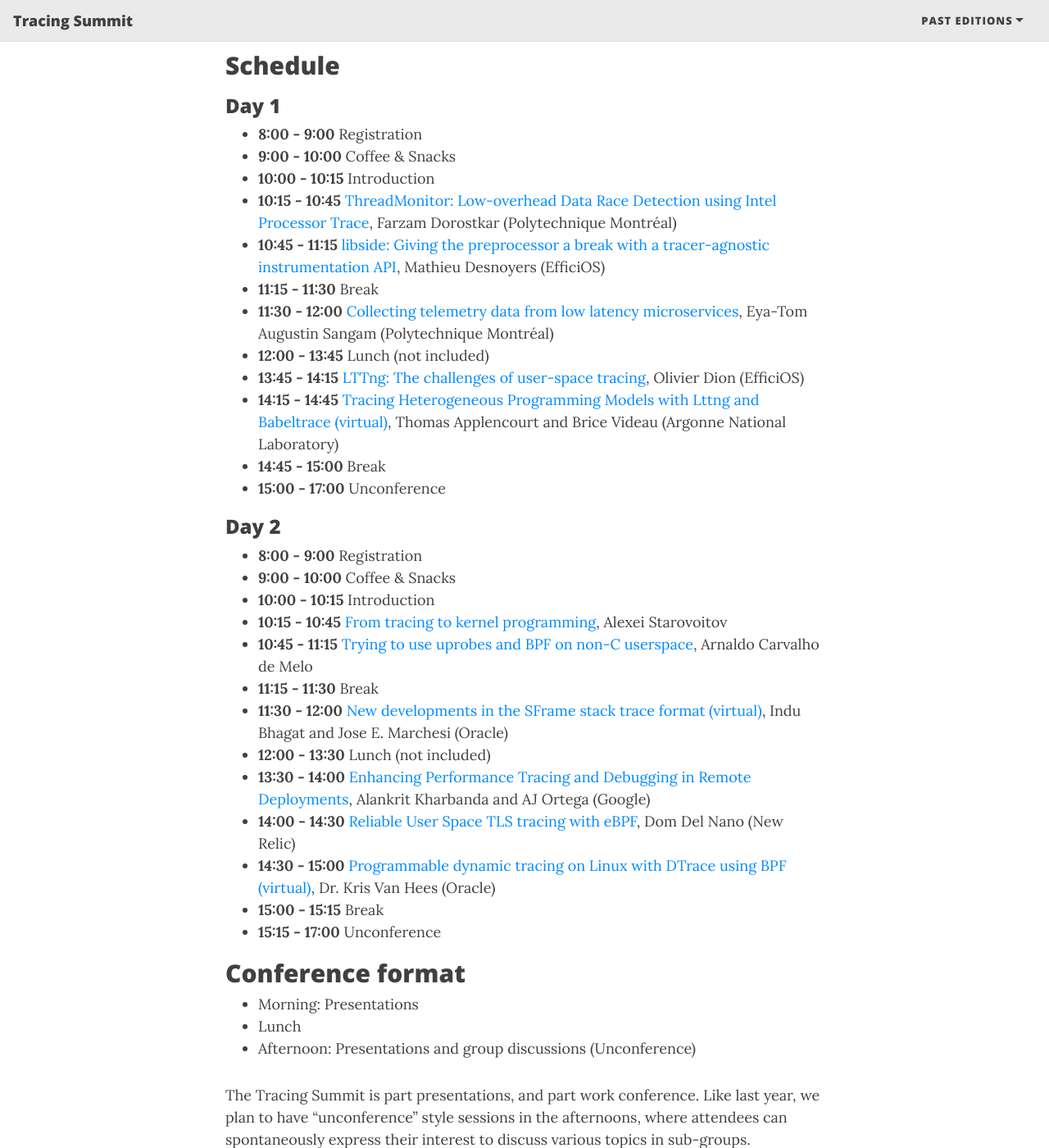
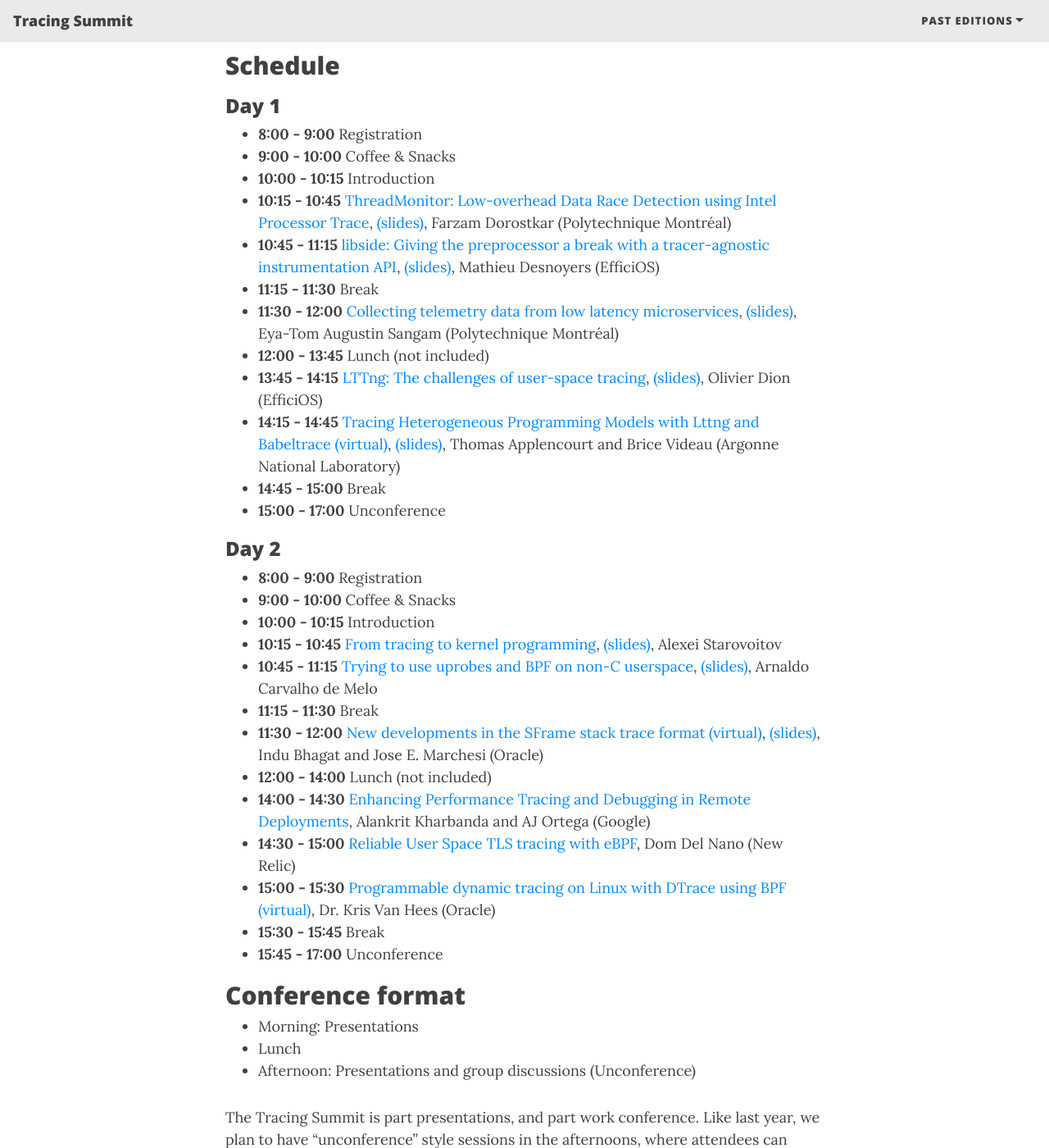
Before and after one commit to tracingsummit/tracingsummit.github.io, a Jekyll site: the page built from index.md, in a window 1280 px wide and 1400 px high, scrolled down 1458 px. Shown: the whole window at 82% size. Built offline with Jekyll 4.4.1, drawn with Linux system fonts in a browser that asks for light colours; nearby versions of some CDN libraries.

Commit message:
index: Add slides of presented talks
Signed-off-by: Olivier Dion <odion@efficios.com>

```diff
--- a/index.md
+++ b/index.md
@@ -58,13 +58,13 @@ You can either register on our stand-alone platform or as an add-on to the Open
 * **8:00 - 9:00**   Registration
 * **9:00 - 10:00**  Coffee & Snacks
 * **10:00 - 10:15** Introduction
-* **10:15 - 10:45** [ThreadMonitor: Low-overhead Data Race Detection using Intel Processor Trace](/ts/2023/tmon), Farzam Dorostkar (Polytechnique Montréal)
-* **10:45 - 11:15** [libside: Giving the preprocessor a break with a tracer-agnostic instrumentation API](/ts/2023/libside), Mathieu Desnoyers (EfficiOS)
+* **10:15 - 10:45** [ThreadMonitor: Low-overhead Data Race Detection using Intel Processor Trace](/ts/2023/tmon), [(slides)](/ts/2023/files/Farzam_Dorostkar-Tracing_Summit.pdf), Farzam Dorostkar (Polytechnique Montréal)
+* **10:45 - 11:15** [libside: Giving the preprocessor a break with a tracer-agnostic instrumentation API](/ts/2023/libside), [(slides)](/ts/2023/files/Tracing-Summit-2023-libside.pdf), Mathieu Desnoyers (EfficiOS)
 * **11:15 - 11:30** Break
-* **11:30 - 12:00** [Collecting telemetry data from low latency microservices](/ts/2023/telemetry), Eya-Tom Augustin Sangam (Polytechnique Montréal)
+* **11:30 - 12:00** [Collecting telemetry data from low latency microservices](/ts/2023/telemetry), [(slides)](/ts/2023/files/Collecting_telemetry_data_from_low_latency_microservices.pdf), Eya-Tom Augustin Sangam (Polytechnique Montréal)
 * **12:00 - 13:45** Lunch (not included)
-* **13:45 - 14:15** [LTTng: The challenges of user-space tracing](/ts/2023/lttng), Olivier Dion (EfficiOS)
-* **14:15 - 14:45** [Tracing Heterogeneous Programming Models with Lttng and Babeltrace (virtual)](/ts/2023/heterogeneous), Thomas Applencourt and Brice Videau (Argonne National Laboratory)
+* **13:45 - 14:15** [LTTng: The challenges of user-space tracing](/ts/2023/lttng), [(slides)](/ts/2023/files/tracing-summit-2023-lttng-userspace.pdf), Olivier Dion (EfficiOS)
+* **14:15 - 14:45** [Tracing Heterogeneous Programming Models with Lttng and Babeltrace (virtual)](/ts/2023/heterogeneous),  [(slides)](/ts/2023/files/Heterogeneous_Appencourt_Videau.pdf), Thomas Applencourt and Brice Videau (Argonne National Laboratory)
 * **14:45 - 15:00** Break
 * **15:00 - 17:00** Unconference
 
@@ -73,16 +73,16 @@ You can either register on our stand-alone platform or as an add-on to the Open
 * **8:00 - 9:00**   Registration
 * **9:00 - 10:00**  Coffee & Snacks
 * **10:00 - 10:15** Introduction
-* **10:15 - 10:45** [From tracing to kernel programming](/ts/2023/ebpf), Alexei Starovoitov
-* **10:45 - 11:15** [Trying to use uprobes and BPF on non-C userspace](/ts/2023/bpf-non-c), Arnaldo Carvalho de Melo
+* **10:15 - 10:45** [From tracing to kernel programming](/ts/2023/ebpf), [(slides)](/ts/2023/files/tracing-summit-from-tracing-to-kernel-programming.pdf), Alexei Starovoitov
+* **10:45 - 11:15** [Trying to use uprobes and BPF on non-C userspace](/ts/2023/bpf-non-c), [(slides)](/ts/2023/files/Trying_to_use_uprobes_and_BPF_on_non-C_userspace.pdf), Arnaldo Carvalho de Melo
 * **11:15 - 11:30** Break
-* **11:30 - 12:00** [New developments in the SFrame stack trace format (virtual)](/ts/2023/sframe), Indu Bhagat and Jose E. Marchesi (Oracle)
-* **12:00 - 13:30** Lunch (not included)
-* **13:30 - 14:00** [Enhancing Performance Tracing and Debugging in Remote Deployments](/ts/2023/remote), Alankrit Kharbanda and AJ Ortega (Google)
-* **14:00 - 14:30** [Reliable User Space TLS tracing with eBPF](/ts/2023/tls), Dom Del Nano (New Relic)
-* **14:30 - 15:00** [Programmable dynamic tracing on Linux with DTrace using BPF (virtual)](/ts/2023/dtrace), Dr. Kris Van Hees (Oracle)
-* **15:00 - 15:15** Break
-* **15:15 - 17:00** Unconference
+* **11:30 - 12:00** [New developments in the SFrame stack trace format (virtual)](/ts/2023/sframe), [(slides)](/ts/2023/files/SFrame_TracingSummit2023.pdf), Indu Bhagat and Jose E. Marchesi (Oracle)
+* **12:00 - 14:00** Lunch (not included)
+* **14:00 - 14:30** [Enhancing Performance Tracing and Debugging in Remote Deployments](/ts/2023/remote), Alankrit Kharbanda and AJ Ortega (Google)
+* **14:30 - 15:00** [Reliable User Space TLS tracing with eBPF](/ts/2023/tls), Dom Del Nano (New Relic)
+* **15:00 - 15:30** [Programmable dynamic tracing on Linux with DTrace using BPF (virtual)](/ts/2023/dtrace), Dr. Kris Van Hees (Oracle)
+* **15:30 - 15:45** Break
+* **15:45 - 17:00** Unconference
 
 ## Conference format
 
```
Also changed, not shown: 11 other files.
